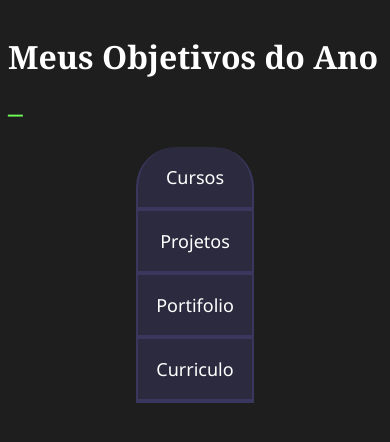
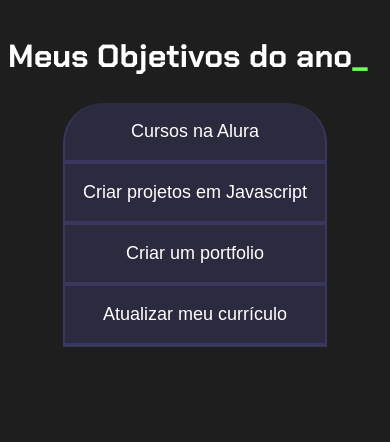
Before and after one commit to limabob64/projetoalurateste, a plain HTML site: page index.html in a window 390 px wide. Drawn offline with Linux system fonts and the light colour scheme.

Commit message:
pagina responsiva versao 2

```diff
--- a/index.html
+++ b/index.html
@@ -2,26 +2,23 @@
 <html lang="pt-br">
 <head>
     <meta charset="UTF-8">
+    <meta http-equiv="X-UA-Compatible" content="IE=edge">
     <meta name="viewport" content="width=device-width, initial-scale=1.0">
-    <title>Document</title>
+    <title>Meus objetivos do ano</title>
     <link rel="stylesheet" href="style.css">
+
 </head>
 <body>
-
     <section class="conteudo-principal">
-<h2 class="titulo-principal"> Meus Objetivos do Ano <span>_</span> </h2>
+        <h2 class="titulo-principal">Meus Objetivos do ano<span>_</span></h2>
 
 <div class="botoes">
-
-<button class="botao"> Cursos     </button>
-<button class="botao"> Projetos   </button>
-<button class="botao"> Portifolio </button>
-<button class="botao"> Curriculo  </button>
-
-
-</div>
-    </section>
-
+        <button class="botao">Cursos na Alura</button>
+        <button class="botao">Criar projetos em Javascript</button>
+        <button class="botao">Criar um portfolio</button>
+        <button class="botao">Atualizar meu currículo</button>
+ </div>
+</section>
 
 </body>
 </html>
--- a/style.css
+++ b/style.css
@@ -9,17 +9,13 @@
     --texto-fundo: rgba(58, 55, 94, 0.3);
 }
 
-
-body{
-
+body {
     background-color: var(--cor-de-fundo);
     color: var(--branco);
-    font-family: Georgia, 'Times New Roman', Times, serif;
-
+    font-family: 'Chakra Petch', sans-serif;
 }
 
 .conteudo-principal {
-
     display: flex;
     flex-direction: column;
     justify-content: center;
@@ -27,28 +23,20 @@ body{
     max-width: 1200px;
     width: 100%;
     margin: 0 auto;
-
-
 }
 
-.titulo-principal{
-
+.titulo-principal {
     text-align: left;
     width: 100%;
     font-size: 32px;
-    justify-content: center;
-
-
 }
 
 .titulo-principal span {
-
     color: var(--verde);
 }
 
 .botao {
-
-font-family: 'Segoe UI', Tahoma, Geneva, Verdana, sans-serif;
+    font-family: "Crakra Petch", sans-serif;
     background-color: var(--botao-inativo);
     color: var(--branco);
     display: flex;
@@ -63,8 +51,10 @@ border-left: 2px solid var(--botao-ativo);
     border-right: 2px solid var(--botao-ativo);
     border-top: none;
 
+}
 
-
+.botoes {
+    display: block;
 }
 
 .botoes {
@@ -74,9 +64,7 @@ border-top: none;
 @media screen and (min-width: 768px) {
     .botoes {
         display: flex;
-    }
-}
-
+    } }
 
     .botao:first-child {
         border-radius: 40px 40px 0 0;
```
Lines whose indentation alone changed are shown as unchanged.
